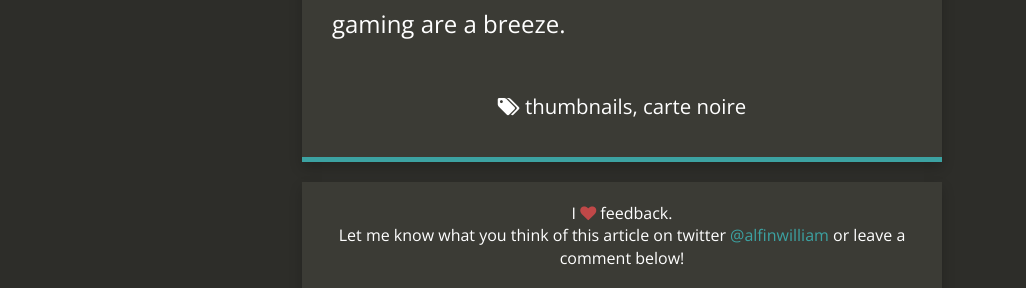
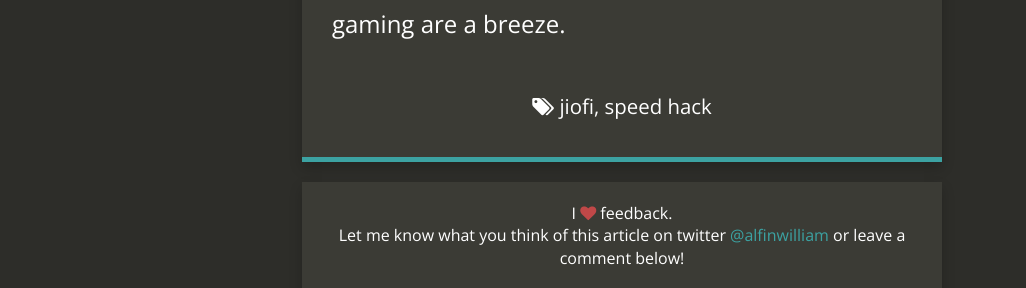
Before and after one commit to alfinwilliam/alfinwilliam.github.io, a Jekyll site: the page built from _posts/2020-11-06-jiofi-hack.md, in a window 1280 px wide. Shown: the part 1483-1771 px from the top of the page, without its empty margins (18-1044 px from the left). Built offline with Jekyll 4.4.1, drawn with Linux system fonts in a browser that asks for light colours; nearby versions of some CDN libraries; comment, search, counter and statistics services are not loaded.

Commit message:
added tags

```diff
--- a/_posts/2020-11-06-jiofi-hack.md
+++ b/_posts/2020-11-06-jiofi-hack.md
@@ -6,8 +6,8 @@ summary:    JioFi3 Speed hack
 categories: Life-Hacks
 thumbnail: lightbulb
 tags:
- - thumbnails
- - carte noire
+ - jiofi
+ - speed hack
 ---
 
 ## How it started
```
